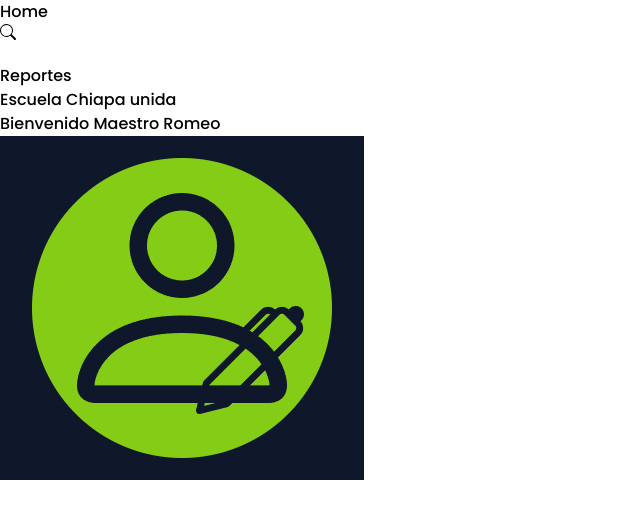
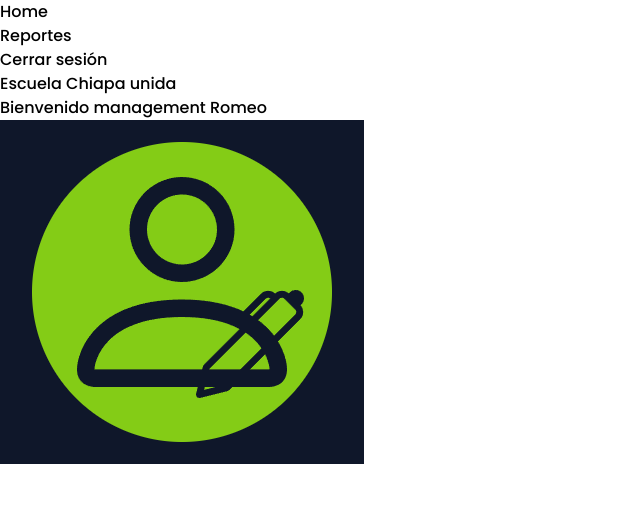
Before and after one commit to AdrianGzn/IntegralProyect, a React (Vite) app: page /management/home in a window 1280 px wide. Shown: the top 518 px of the page, without its empty margins (0-640 px from the left). Built offline with nearby package versions, Linux system fonts and the light colour scheme; what @react-pdf/renderer would draw is missing.

Commit message:
Rutas protegidas

```diff
--- a/src/components/organisms/FormLogin.jsx
+++ b/src/components/organisms/FormLogin.jsx
@@ -30,7 +30,7 @@ function FormLogin() {
             if (response.ok) {
                 const data = await response.json();
                 const token = data.token;
-                const direction = data.direction;
+                const direction = data.role;
 
                 if (token) {
                     localStorage.setItem('token', token);
@@ -38,7 +38,7 @@ function FormLogin() {
                 }
 
                 if (direction) {
-                    navigate(`${direction}`);
+                    console.log(direction);
                 } else {
                     console.log('No response');
                 }
--- a/src/components/organisms/Header.jsx
+++ b/src/components/organisms/Header.jsx
@@ -1,20 +1,34 @@
 import Anchor from "../atoms/Anchor";
 import AnchorHome from "../atoms/AnchorHome";
-import { getOptions} from "../../data/menuOptions";
-import InputSearch from "../atoms/InputSearch";
-import { useState } from "react";
+import Button from "../atoms/Button";
+import { getOptions } from "../../data/menuOptions";
+import { clearUser, getRole } from "../../data/userActual";
+import { useNavigate } from "react-router-dom";
 
-function Header({ role }) {
-    const [value, setValue] = useState("")
+function Header({ role, onClick }) {
     let options = getOptions()[role];
+    const navigate = useNavigate();
+
+    const logOut = () => {
+        console.log(getRole());
+        clearUser();
+        console.log(getRole());
+        navigate("/");
+    }
 
     return (
-        <header className="bg-slate-900 w-full min-h-[20vh] mb-5 flex items-center flex-wrap">
-            <AnchorHome />
-            <InputSearch val={value} fnval={setValue} />
-            {options.map(item => (
-                <Anchor key={item.text + item.link} text={item.text} to={item.link} />
-            ))}
+        <header className="bg-slate-900 w-full min-h-[20vh] mb-5 flex justify-between items-center">
+            <div className="flex items-center flex-wrap">
+                <AnchorHome />
+
+                {options.map(item => (
+                    <Anchor key={item.text + item.link} text={item.text} to={item.link} />
+                ))}
+            </div>
+
+            <div className="inline-block right-0">
+                <Button text="Cerrar sesión" onClick={logOut}></Button>
+            </div>
         </header>
     );
 }
--- /dev/null
+++ b/src/components/organisms/protected/ProtectedEscolarControl.jsx
@@ -0,0 +1,14 @@
+import { Navigate } from "react-router-dom";
+import { getRole } from "../../../data/userActual";
+
+function ProtectedEscolarControl({ children, redirectTo = "/" }) {
+    const role = getRole();
+
+    if (role === "escolarControl") {
+        return children;
+    } else {
+        return <Navigate to={redirectTo} />;
+    }
+}
+
+export default ProtectedEscolarControl;
--- /dev/null
+++ b/src/components/organisms/protected/ProtectedManagement.jsx
@@ -0,0 +1,14 @@
+import { Navigate } from "react-router-dom";
+import { getRole } from "../../../data/userActual";
+
+function ProtectedManagement({ children, redirectTo = "/" }) {
+    const role = getRole();
+
+    if (role === "management") {
+        return children;
+    } else {
+        return <Navigate to={redirectTo} />;
+    }
+}
+
+export default ProtectedManagement;
--- /dev/null
+++ b/src/components/organisms/protected/ProtectedTeacher.jsx
@@ -0,0 +1,14 @@
+import { Navigate } from "react-router-dom";
+import { getRole } from "../../../data/userActual";
+
+function ProtectedTeacher({ children, redirectTo = "/" }) {
+    const role = getRole();
+
+    if (role === "teacher") {
+        return children;
+    } else {
+        return <Navigate to={redirectTo} />;
+    }
+}
+
+export default ProtectedTeacher;
--- a/src/data/userActual.js
+++ b/src/data/userActual.js
@@ -1,11 +1,17 @@
+let id = 0;
 let name = "Romeo";
-let role = "Maestro";
-let id = 0;
+let role = "management";
 
 function setUser(newName, newRole, newId) {
     name = newName;
-    role = newType;
+    role = newRole;
     id = newId;
+}
+
+function clearUser() {
+    name = "";
+    role = "";
+    id = 0;
 }
 
 function getName() {
@@ -20,4 +26,4 @@ function getId() {
     return id;
 }
 
-export { setUser, getName, getRole, getId };
+export { setUser, clearUser, getName, getRole, getId };
--- a/src/pages/management/ManagementHome.jsx
+++ b/src/pages/management/ManagementHome.jsx
@@ -3,6 +3,7 @@ import HeroSection from "../../components/organisms/HeroSection";
 import { getName, getRole } from "../../data/userActual";
 
 function ManagementHome() {
+
     return (
         <div className="min-h-screen w-full bg-slate-900">
             <Header role="management" />
```
Also changed, not shown: src/main.jsx (+14 -13 lines), src/components/organisms/HeroSection.jsx (line endings or trailing spaces).
